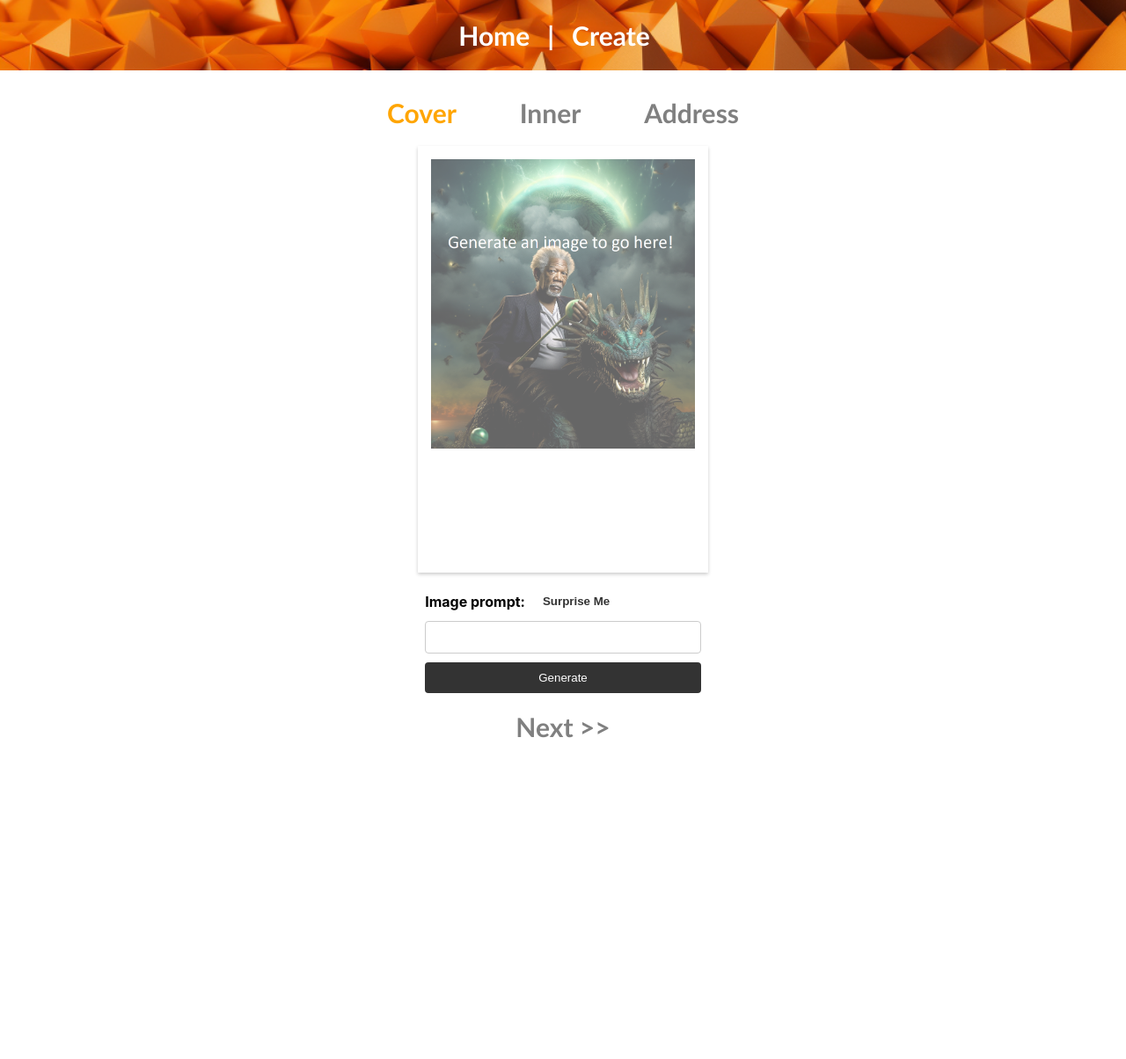
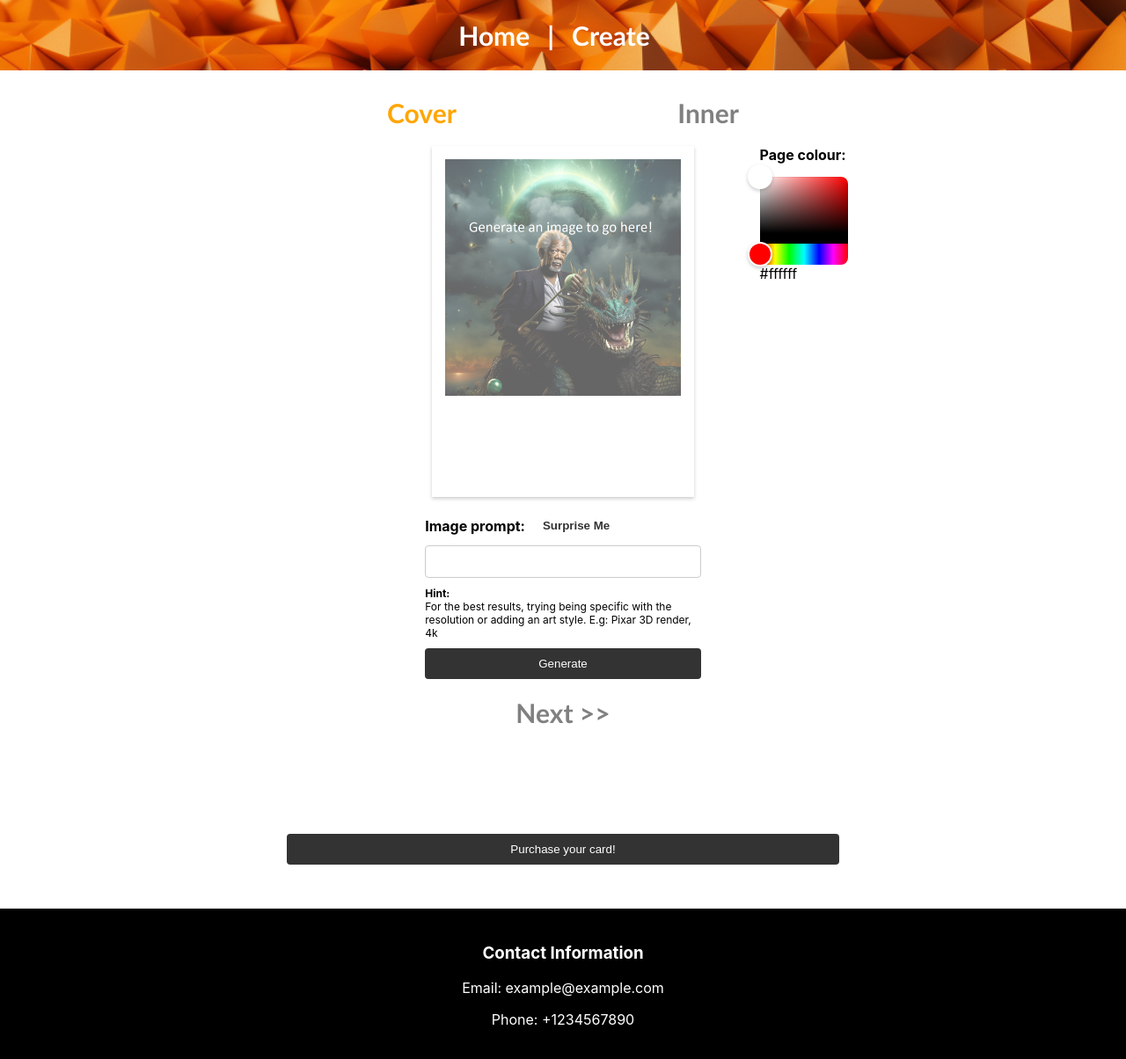
Before and after one commit to Rhett-Williams/personalised-cards-frontend, a React (Create React App) app: page /create in a window 1280 px wide. Shown: the whole page at 88% size. Before the commit the page ends 914 px from the top, so only its background shows below. Built offline with nearby package versions, Linux system fonts and the light colour scheme.

Commit message:
ready to test

```diff
--- a/src/App.css
+++ b/src/App.css
@@ -114,8 +114,10 @@
 }
 
 .background-div {
-  width: 300px;
-  height: 470px;
+  width: '40%';
+  min-width: 150px;
+  height: 30vw;
+  min-height: 200px;
   padding: 15px 15px 0px 15px;
   box-shadow: 0 2px 4px rgba(0, 0, 0, 0.2);
 }
@@ -268,6 +270,20 @@
   background-position: 100% 50%;
 }
 
+.cover-side-options {
+  position: absolute;
+  right: -100px;
+  width: 200px;
+}
+
+@media (max-width: 900px) {
+  .cover-side-options {
+    position: relative;
+    right: auto;
+    width: 200px;
+  }
+}
+
 .inner-side-options {
   position: absolute;
   right: -200px;
@@ -281,3 +297,15 @@
     width: 200px;
   }
 }
+
+.footer {
+  background-color: black;
+  color: white;
+  padding: 20px;
+  text-align: center;
+}
+
+.footer-content {
+  max-width: 600px;
+  margin: 0 auto;
+}
--- a/src/App.tsx
+++ b/src/App.tsx
@@ -10,9 +10,10 @@ import './fonts/Charlie.ttf'
 import './fonts/Lauren-Regular.ttf'
 import './fonts/Alexander-Regular.ttf'
 import './App.css'
+import Footer from './components/Footer';
+
 
 const App: React.FC = () => {
-  const isAuthenticated = false; // Replace with your authentication logic
 
   return (
       <Router>
@@ -20,12 +21,9 @@ const App: React.FC = () => {
         <Routes>
           <Route path="/" element={<Home />} />
           <Route path="/create" element={<Create />} />
-          {isAuthenticated ? (
-            <Route path="/payment-complete" element={<PaymentComplete />} />
-          ) : (
-            <Route path="*" element={<Navigate to="/" />} />
-          )}
+          <Route path="/payment-complete/:id" element={<PaymentComplete />} />
         </Routes>
+        <Footer/>
       </Router>
   );
 };
--- a/src/components/CreateComponents/Cover.tsx
+++ b/src/components/CreateComponents/Cover.tsx
@@ -1,6 +1,7 @@
 import React, { useEffect, useState } from "react";
 import PictureOverlay from "../PictureOverlayCover";
 import { ThreeDots } from "react-loader-spinner";
+import { HexColorPicker } from "react-colorful";
 
 type Props = {
   prompt: string;
@@ -11,6 +12,9 @@ type Props = {
   isSurpriseMeLoading: boolean;
   isGenerateImageLoading: boolean
   onNextPress: () => void
+  coverColor: string
+  setCoverColor: (colour: string) => void
+  onLoad: () => void
 };
 
 const Cover: React.FC<Props> = ({
@@ -21,7 +25,10 @@ const Cover: React.FC<Props> = ({
   handleSurpriseMe,
   isSurpriseMeLoading,
   isGenerateImageLoading,
-  onNextPress
+  onNextPress,
+  coverColor,
+  setCoverColor,
+  onLoad
 }) => {
   const [isVisible, setIsVisible] = useState(false);
 
@@ -38,7 +45,18 @@ const Cover: React.FC<Props> = ({
       style={{marginBottom: 70}}
       onAnimationEnd={() => setIsVisible(false)}
     >
-      <PictureOverlay image={coverImage} />
+      <div className="cover-side-options">
+      <div style={{paddingLeft: 10}}>
+        <div style={{fontWeight: 'bold', marginBottom: '15px'}}>Page colour:</div>
+        <HexColorPicker
+          style={{ width: "100px", height: "100px" }}
+          color={coverColor}
+          onChange={setCoverColor}
+        />
+        <div>{coverColor}</div>
+        </div>
+      </div>
+      <PictureOverlay image={coverImage} backgroundColor={coverColor} onLoad={onLoad}/>
       <div className="cover-form-container">
         <div className="cover-form-prompt">
           <span>Image prompt:</span>
@@ -65,6 +83,7 @@ const Cover: React.FC<Props> = ({
           value={prompt}
           onChange={(e) => setPrompt(e.target.value)}
         />
+        <div style={{fontSize: 12, marginTop: 10}}><div style={{fontWeight: 'bold'}}>Hint:</div> For the best results, trying being specific with the resolution or adding an art style. E.g: Pixar 3D render, 4k</div>
         <button className="generate-button" onClick={onGenerate}>
           {isGenerateImageLoading ? (
             <div style={{display: "flex", flexDirection: 'row', justifyContent: 'center'}}>
--- a/src/components/CreateComponents/Inner.tsx
+++ b/src/components/CreateComponents/Inner.tsx
@@ -23,7 +23,12 @@ type Props = {
   isGenerateImageLoading: boolean;
   isPoemSurpriseMeLoading: boolean;
   isGeneratingPoem: boolean;
-  onNextPress: () => void
+  onBackPress: () => void
+  font: string
+  fontColor: string
+  setFont: (font: string) => void
+  setFontColor: (fontColor: string) => void
+  onLoad: () => void
 };
 
 const Inner: React.FC<Props> = ({
@@ -40,7 +45,12 @@ const Inner: React.FC<Props> = ({
   isGenerateImageLoading,
   isPoemSurpriseMeLoading,
   isGeneratingPoem,
-  onNextPress
+  onBackPress,
+  font,
+  fontColor,
+  setFont,
+  setFontColor,
+  onLoad
 }) => {
   const [isVisible, setIsVisible] = useState(false);
   const [option, setOption] = useState<{
@@ -54,8 +64,6 @@ const Inner: React.FC<Props> = ({
     theme: string;
   }>({ gender: "", event: "", theme: "" });
   const [age, setAge] = useState<string>("");
-  const [color, setColor] = useState("#aabbcc");
-  const [font, setFont] = useState("Roboto");
 
   useEffect(() => {
     setIsVisible(true);
@@ -111,7 +119,7 @@ const Inner: React.FC<Props> = ({
     >
       <div className="inner-side-options">
       <div style={{paddingLeft: 10}}>
-        <div style={{paddingLeft: 10}}>Font:</div>
+        <div style={{paddingLeft: 10, fontWeight: 'bold', marginBottom: '15px'}}>Font:</div>
         <ReactDropdown
           className="dropdown"
           arrowClassName="dropdown-option"
@@ -120,20 +128,21 @@ const Inner: React.FC<Props> = ({
           value={font}
           placeholder="Select an option"
         />
-        <div>Font colour:</div>
+        <div style={{fontWeight: 'bold', marginBottom: '15px'}}>Font colour:</div>
         <HexColorPicker
           style={{ width: "100px", height: "100px" }}
-          color={color}
-          onChange={setColor}
+          color={fontColor}
+          onChange={setFontColor}
         />
-        <div>{color}</div>
+        <div>{fontColor}</div>
         </div>
       </div>
       <PictureOverlayInner
+        onLoad={onLoad}
         image={innerImage}
         text={innerText}
         font={font}
-        fontColor={color}
+        fontColor={fontColor}
         onChange={setInnerText}
       />
       <div className="inner-form-container">
@@ -163,6 +172,7 @@ const Inner: React.FC<Props> = ({
             value={innerImagePrompt}
             onChange={(e) => setInnerImagePrompt(e.target.value)}
           />
+          <div style={{fontSize: 12, marginTop: 10}}><div style={{fontWeight: 'bold'}}>Hint:</div> For the best results, trying being specific with the resolution or adding an art style. E.g: Pixar 3D render, 4k</div>
           <button className="generate-button" onClick={onGenerate}>
             {isGenerateImageLoading ? (
               <div
@@ -298,9 +308,9 @@ const Inner: React.FC<Props> = ({
       <div
           className="create-button"
           style={{marginTop: '20px'}}
-          onClick={onNextPress}
+          onClick={onBackPress}
         >
-          {'Next >>'}
+          {'<< Back'}
         </div>
     </div>
   );
--- /dev/null
+++ b/src/components/Footer.tsx
@@ -0,0 +1,15 @@
+import React from 'react';
+
+const Footer = () => {
+  return (
+    <footer className="footer">
+      <div className="footer-content">
+        <h3>Contact Information</h3>
+        <p>Email: example@example.com</p>
+        <p>Phone: +1234567890</p>
+      </div>
+    </footer>
+  );
+};
+
+export default Footer;
--- /dev/null
+++ b/src/components/PaymentCompleteComponents/Error.tsx
@@ -0,0 +1,13 @@
+import React, { useEffect, useState } from 'react';
+
+const Error: React.FC = () => {
+
+
+  return (
+    <div>
+      <div>Error Gammin as u tryin hack me bro?</div>
+    </div>
+  );
+};
+
+export default Error;
--- /dev/null
+++ b/src/components/PaymentCompleteComponents/OrderOnTheWay.tsx
@@ -0,0 +1,13 @@
+import React, { useEffect, useState } from 'react';
+
+const OrderOnTheWay: React.FC = () => {
+
+
+  return (
+    <div>
+      <div>Order on the way?</div>
+    </div>
+  );
+};
+
+export default OrderOnTheWay;
--- a/src/components/PictureOverlayCover.tsx
+++ b/src/components/PictureOverlayCover.tsx
@@ -3,11 +3,14 @@ import defaultImage from '../assets/defaultImage.png';
 
 type Props = {
     image: string
+    backgroundColor: string
+    onLoad: () => void
 }
-const PictureOverlayCover: React.FC<Props> = ({image}) => {
+
+const PictureOverlayCover: React.FC<Props> = ({image, backgroundColor, onLoad}) => {
   return (
-    <div className="background-div">
-         <img src={image !== '' ? image : defaultImage} alt="Overlay Image" className="overlay-image" style={{opacity: image !== '' ? 1 : 0.6}}/>
+    <div className="background-div" style={{backgroundColor}}>
+         <img src={image !== '' ? image : defaultImage} onLoad={onLoad} alt="Overlay Image" className="overlay-image" style={{opacity: image !== '' ? 1 : 0.6}}/>
     </div>
   );
 };
--- a/src/components/PictureOverlayInner.tsx
+++ b/src/components/PictureOverlayInner.tsx
@@ -7,13 +7,15 @@ type Props = {
   onChange: (value: string) => void;
   font: string;
   fontColor: string
+  onLoad: () => void
 };
 
-const PictureOverlayInner = ({ image, text, onChange, font, fontColor }: Props) => {
+const PictureOverlayInner = ({ image, text, onChange, font, fontColor, onLoad }: Props) => {
   return (
     <div className="picture-overlay-inner">
       <div className="inner-container">
         <img
+          onLoad={onLoad}
           src={image !== "" ? image : defaultImage}
           alt="Overlay Image"
           className="inner-image"
--- a/src/pages/Create.tsx
+++ b/src/pages/Create.tsx
@@ -1,20 +1,22 @@
 import React, { useState } from "react";
 import Cover from "../components/CreateComponents/Cover";
 import Inner from "../components/CreateComponents/Inner";
-import Address from "../components/CreateComponents/Address";
 import axios from "axios";
 import { apiUrl } from "../Constants";
 import { ThreeDots } from "react-loader-spinner";
 
 const Create: React.FC = () => {
   const [currentStage, setCurrentStage] = useState<
-    "Cover" | "Inner" | "Address"
+    "Cover" | "Inner"
   >("Cover");
   const [coverPrompt, setCoverPrompt] = useState("");
   const [coverImage, setConverImage] = useState("");
   const [innerPrompt, setInnerPrompt] = useState("");
   const [innerImage, setInnerImage] = useState("");
   const [innerText, setInnerText] = useState("");
+  const [coverColour, setCoverColour] = useState('#ffffff')
+  const [font, setFont] = useState('Roboto')
+  const [fontColor, setFontColor] = useState('#000000')
   const [isSurpriseMeLoading, setIsSurpriseMeLoading] = useState(false);
   const [isGenerateImageLoading, setIsGenerateImageLoading] = useState(false);
   const [isPoemSurpriseMeLoading, setIsPoemSurpriseMeLoading] = useState(false);
@@ -26,6 +28,7 @@ const Create: React.FC = () => {
       case "Cover":
         return (
           <Cover
+            onLoad={() => setIsGenerateImageLoading(false)}
             onNextPress={() => setCurrentStage('Inner')}
             onGenerate={onGenerate}
             handleSurpriseMe={onSurpriseMe}
@@ -34,12 +37,15 @@ const Create: React.FC = () => {
             prompt={coverPrompt}
             setPrompt={setCoverPrompt}
             coverImage={coverImage}
+            coverColor={coverColour}
+            setCoverColor={setCoverColour}
           />
         );
       case "Inner":
         return (
           <Inner
-            onNextPress={() => setCurrentStage('Address')}
+            onLoad={() => setIsGenerateImageLoading(false)}
+            onBackPress={() => setCurrentStage('Cover')}
             onGenerate={onGenerate}
             handleSurpriseMe={onSurpriseMe}
             isSurpriseMeLoading={isSurpriseMeLoading}
@@ -53,22 +59,39 @@ const Create: React.FC = () => {
             isPoemSurpriseMeLoading={isPoemSurpriseMeLoading}
             isGeneratingPoem={isGeneratePoemLoading}
             handleGeneratePoem={onGeneratePoem}
+            font={font}
+            fontColor={fontColor}
+            setFont={setFont}
+            setFontColor={setFontColor}
           />
         );
-      case "Address":
-        return <Address />;
     }
   };
 
   const handlePurchase = async () => {
+    setIsPurchaseLoading(true)
     try {
-        const response = await axios.post(`${apiUrl}createPaymentLink`, {});
+        const payload = {
+          coverImage,
+          innerImage,
+          innerText,
+          coverColour,
+          font,
+          fontColor
+        }
+        const hasEmptyValue = Object.values(payload).some(value => value === '');
+        if (hasEmptyValue){
+          alert("Please fill out all fields")
+          setIsPurchaseLoading(false)
+          return
+        }
+        const response = await axios.get(`${apiUrl}createPaymentLink`);
         window.open(response.data.paymentLink)
-        console.log(response.data.paymentLink)
+        localStorage.setItem("cardPayload", JSON.stringify(payload))
     } catch (error) {
         console.log("error", error)
     }
-
+    setIsPurchaseLoading(false)
   }
 
   const onGenerate = async () => {
@@ -92,7 +115,6 @@ const Create: React.FC = () => {
     } catch (error) {
       console.error("Error fetching image prompt:", error);
     }
-    setIsGenerateImageLoading(false)
   };
 
   const onSurpriseMe = async () => {
@@ -180,19 +202,9 @@ const Create: React.FC = () => {
         >
           Inner
         </div>
-        <div
-          className={
-            currentStage === "Address"
-              ? "create-button-selected"
-              : "create-button"
-          }
-          onClick={() => setCurrentStage("Address")}
-        >
-          Address
-        </div>
       </div>
       {renderStage()}
-      {currentStage === 'Address' && <button
+      <button
         className="generate-button"
         style={{ width: "70%", marginTop: "50px", marginBottom: "50px" }}
         onClick={handlePurchase}
@@ -218,7 +230,7 @@ const Create: React.FC = () => {
             ) : (
               "Purchase your card!"
             )}
-      </button>}
+      </button>
     </div>
   );
 };
--- a/src/pages/PaymentComplete.tsx
+++ b/src/pages/PaymentComplete.tsx
@@ -1,10 +1,62 @@
-import React from 'react';
+import React, { useEffect, useState } from "react";
+import { apiUrl } from "../Constants";
+import axios from "axios";
+import { useNavigation, useParams } from "react-router-dom";
+import Error from "../components/PaymentCompleteComponents/Error";
+import OrderOnTheWay from "../components/PaymentCompleteComponents/OrderOnTheWay";
+import { ThreeDots } from "react-loader-spinner";
+import { InfinitySpin } from "react-loader-spinner";
+import { BallTriangle } from "react-loader-spinner";
 
 const PaymentComplete: React.FC = () => {
+  const { id } = useParams();
+  const [isLoading, setIsLoading] = useState(true);
+  const [isError, setIsError] = useState(true);
+
+  const validatePayment = async (routeId?: string) => {
+    try {
+      const cardDetails = JSON.parse(localStorage.getItem("cardPayload")!);
+      const response = await axios.post(`${apiUrl}validatePayment`, {
+        paymentLinkId: routeId,
+        ...cardDetails
+      });
+      if (!response.data.isValidPayment) throw Error;
+      setIsError(false)
+    } catch (error) {
+
+    }
+    setIsLoading(false)
+  };
+
+  useEffect(() => {
+    validatePayment(id);
+  }, []);
+
   return (
-    <div>
-      <h1>Welcome to the Home Page!</h1>
-      <p>This is a basic React homepage.</p>
+    <div
+      style={{
+        display: "flex",
+        justifyContent: "center",
+        width: "70%",
+        flexDirection: "column",
+        alignItems: "center",
+        margin: "0 auto",
+      }}
+    >
+      {isLoading ? (
+        <BallTriangle
+          height="500"
+          width="500"
+          radius="9"
+          color="orange"
+          ariaLabel="three-dots-loading"
+          visible={true}
+        />
+      ) : isError ? (
+        <Error />
+      ) : (
+        <OrderOnTheWay />
+      )}
     </div>
   );
 };
```
Also changed, not shown: src/components/CreateComponents/Address.tsx (deleted, +0 -24 lines).
